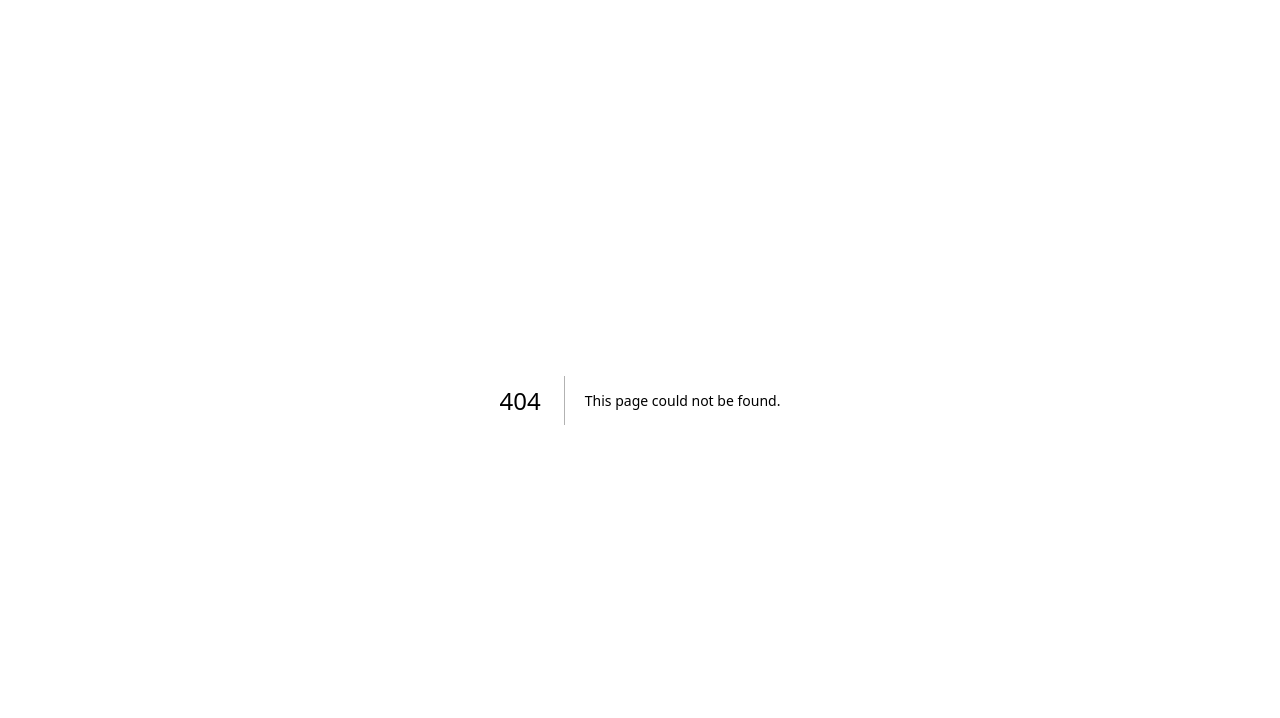
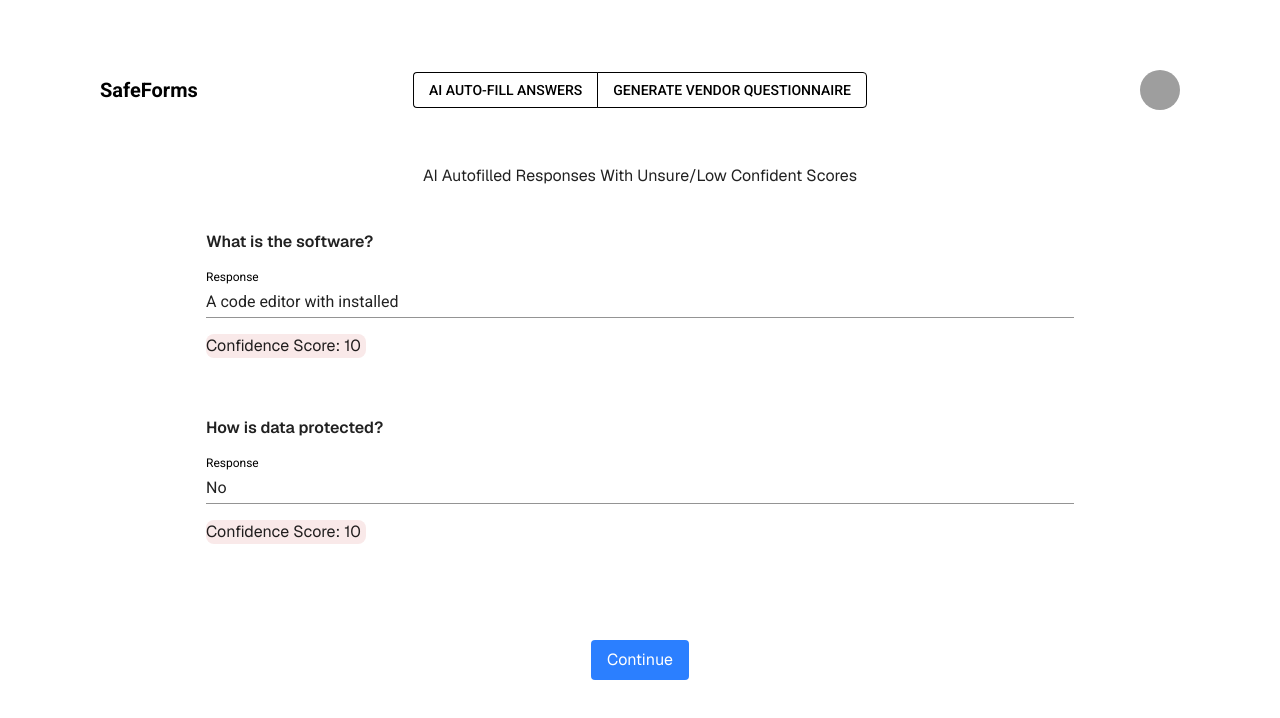
Before and after one commit to channacy/SafeForms, a Next.js app in the folder app/frontend/: page /pages/ai-fill/autofill in a window 1280 px wide. Before the commit this address had no page. Shown: the top 718 px of the page. Built offline with nearby package versions, Linux system fonts and the light colour scheme; grey boxes are pictures that could not be loaded; what @mui/material-nextjs would draw is missing.

Commit message:
add UI layout for autofill step

```diff
--- /dev/null
+++ b/app/frontend/app/components/layout/QuestionResponse.tsx
@@ -0,0 +1,73 @@
+import * as React from 'react';
+import Box from '@mui/material/Box';
+import TextField from '@mui/material/TextField';
+import { Divider } from '@mui/material';
+
+interface Props {
+  question: string;
+  response: string;
+  confidenceScore: number;
+}
+
+export const QuestionResponse = ({ question, response, confidenceScore }: Props) => {
+
+  const getBgColor = (score: number) => {
+    if (score >= 0 && score < 20) return `error.main`;
+    if (score >= 20 && score < 40) return `warning.main`;
+    return `palette.grey[200]`;
+  };
+
+  return (
+    <Box
+      sx={{
+        flex: 1, // expands to fill parent height in a flex container
+        width: 900,
+        p: 2,
+        gap: 2,
+        borderRadius: 1,
+        // bgcolor: '#FFFFFF',
+        // '&:hover': {
+        //   bgcolor: '#f5f5f5',
+        // },
+        display: 'flex',
+        flexDirection: 'column',
+      }}
+      className="mt-16"
+    >
+      <h1 className='font-semibold'>{question}</h1>
+      <Box component="form">
+      <TextField
+       sx={{
+        '& .MuiInputLabel-root': { color: 'black' },
+        '& .MuiInputLabel-root.Mui-focused': { color: 'black' },
+        '& .MuiFormHelperText-root': { color: 'black' },
+        "& .MuiInput-underline:before": {
+            borderBottomColor: "grey",
+          },
+          "& .MuiInput-underline:hover:before": {
+            borderBottomColor: "grey",
+          },
+          "& .MuiInput-underline:after": {
+            borderBottomColor: "grey",
+          },
+      }}
+        id="responseBox"
+        label="Response"
+        multiline
+        fullWidth
+        defaultValue={response}
+        variant="standard"
+      />
+      </Box>
+      <Box
+      sx={{
+        backgroundColor: getBgColor(confidenceScore),
+        borderRadius: '8px',
+        width: '10em',
+      }}
+    >
+        <p>Confidence Score: {confidenceScore}</p>
+        </Box>
+    </Box>
+  );
+};
--- a/app/frontend/app/globals.css
+++ b/app/frontend/app/globals.css
@@ -14,7 +14,7 @@
 
 @media (prefers-color-scheme: dark) {
   :root {
-    --background: #F7F6F9;
+    --background: linear-gradient(to right, #ffffff, #e3ebf9, #f7f9ff); ;
     --foreground: #000000;
   }
 }
--- /dev/null
+++ b/app/frontend/app/pages/ai-fill/autofill/page.tsx
@@ -0,0 +1,18 @@
+import { Navbar } from "../../../components/layout/Navbar"
+import { QuestionResponse } from "../../../components/layout/QuestionResponse"
+
+export default function Page() {
+    return (
+        <div className="font-sans grid grid-rows-[20px_1fr_20px] items-center justify-items-center p-8 pb-20 gap-16 sm:p-20">
+            <Navbar/>
+            <h1>AI Autofilled Responses With Unsure/Low Confident Scores</h1>
+            <QuestionResponse question="What is the software?" response="A code editor with installed" confidenceScore={10}/>
+            <QuestionResponse question="How is data protected?" response="No" confidenceScore={10}/>
+            <div className="flex justify-end mt-4">
+          <button className="bg-blue-500 text-white px-4 py-2 rounded">
+            Continue
+          </button>
+        </div>
+        </div>
+    )
+  }
--- a/app/frontend/theme.ts
+++ b/app/frontend/theme.ts
@@ -12,6 +12,16 @@ const theme = createTheme({
   typography: {
     fontFamily: roboto.style.fontFamily,
   },
+  palette: {
+    warning: {
+        main: '#FCF0E4',
+        dark: '#f0e3d5',
+      },
+    error: {
+        main: '#F9E9E9',
+        dark: '#ddebd5'
+    },
+  }
 });
 
 export default theme;
```
